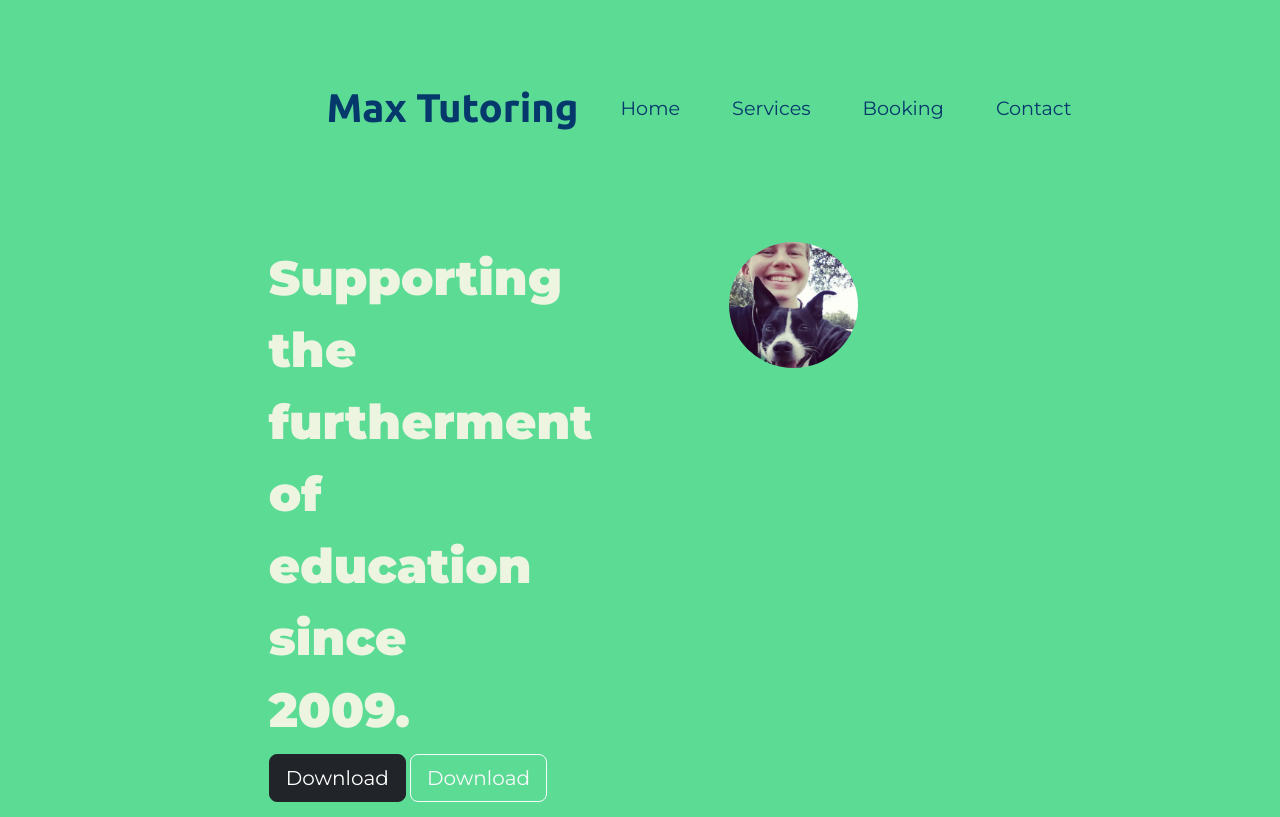
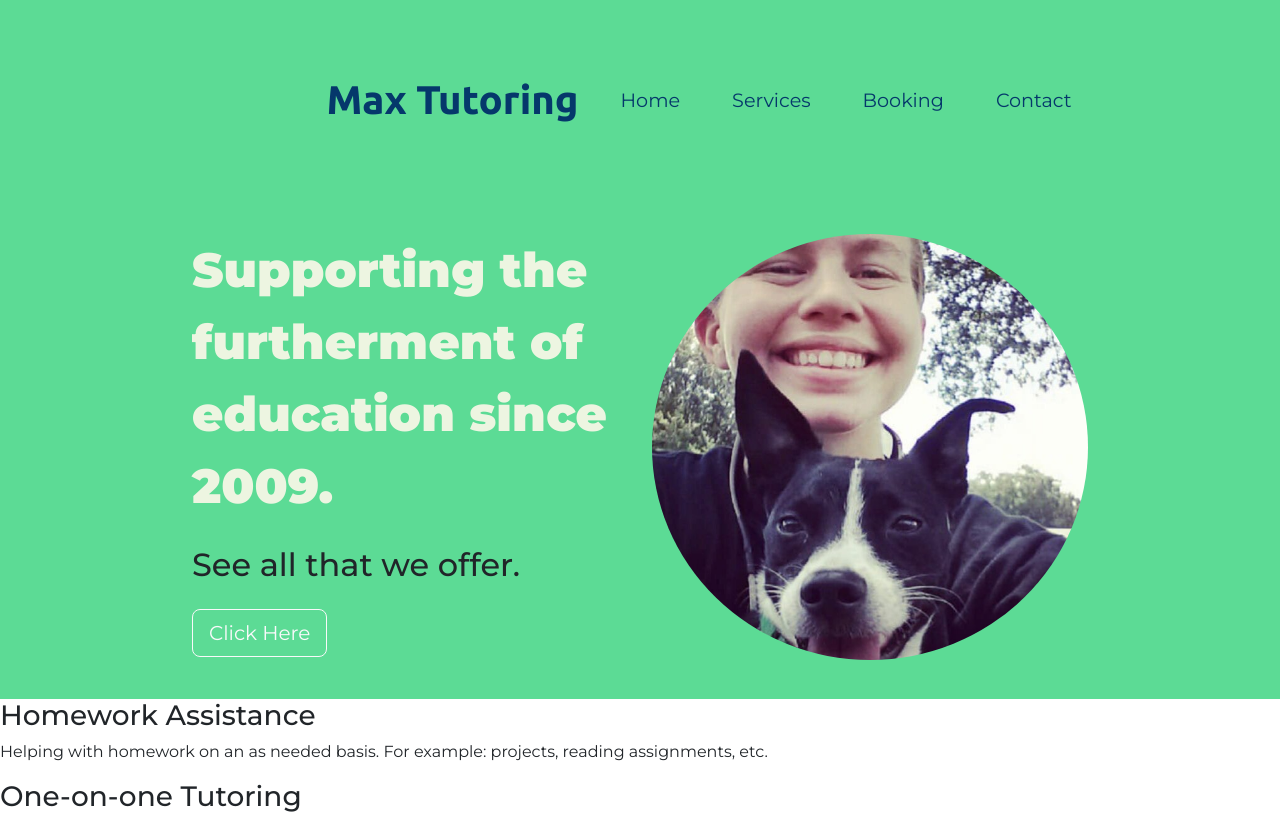
Before and after one commit to asvirts/max-tutoring, a plain HTML site: page index.html in a window 1280 px wide. Shown: the top 817 px of the page. Drawn offline with nearby package versions, Linux system fonts and the light colour scheme.

Commit message:
editing description text and buttons

```diff
--- a/css/styles.css
+++ b/css/styles.css
@@ -18,6 +18,11 @@ h1 {
     line-height: 1.5;
 }
 
+h2 {
+    margin-top: 1.5rem;
+    margin-bottom: 1.5rem;
+}
+
 #navbar-title {
     color: #05386b;
     font-family: 'Montserrat', sans-serif;
@@ -36,7 +41,7 @@ h1 {
 /* Navigation Bar */
 
 .navbar {
-    padding-bottom: 4.5rem;
+    padding: 0 0 4.5rem 0;
 }
 
 .navbar-brand {
@@ -60,3 +65,6 @@ h1 {
     font-weight: 400;
     font-size: 1.2rem;
 }
+
+
+/* Buttons */
--- a/index.html
+++ b/index.html
@@ -57,14 +57,12 @@
 
       <!-- Title -->
       <div class="row">
-        <div class="col-lg-1"></div>
-        <div class="col-lg-4">
+        <div class="col-lg-6">
           <h1 class="h1-title">Supporting the furtherment of education since 2009.</h1>
-          <button type="button" class="btn btn-dark btn-lg">Download</button>
-          <button type="button" class="btn btn-outline-light btn-lg">Download</button>
+          <h2>See all that we offer.</h2>
+          <button type="button" class="btn btn-outline-light btn-lg">Click Here</button>
         </div>
-        <div class="col-lg-2"></div>
-        <div class="col-lg-2">
+        <div class="col-lg-6">
           <img class="amanda-max img-fluid" src="images\amanda-max.jpg" alt="max tutoring logo">
         </div>
       </div>
```
